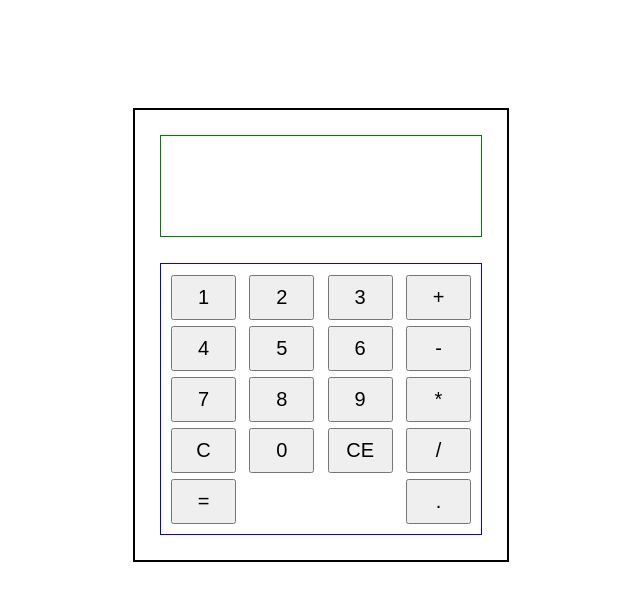
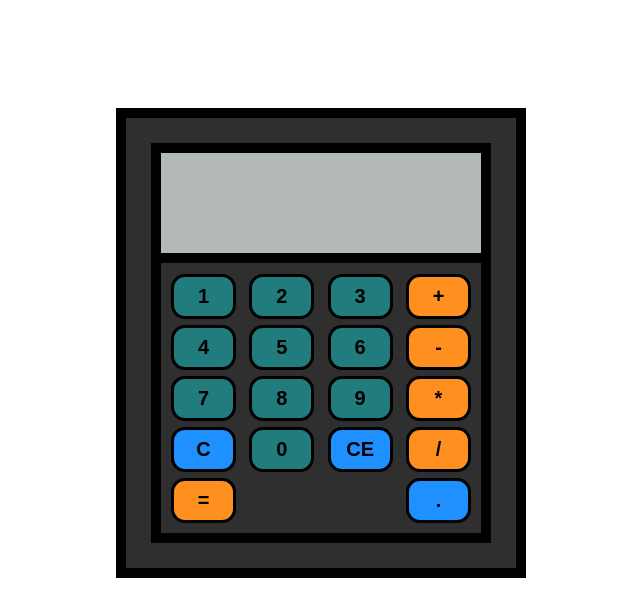
Before and after one commit to khs-kks/calculator, a plain HTML site: page index.html in a window 1280 px wide. Shown: the whole page, without its empty margins (319-959 px from the left). Drawn offline with Linux system fonts and the light colour scheme.

Commit message:
Refactor and add some style

```diff
--- a/index.html
+++ b/index.html
@@ -29,7 +29,7 @@
             <button class="number">0</button>
             <button class="clear">CE</button>
             <button class="operator">/</button>
-            <button class="operator">=</button>
+            <button class="equal">=</button>
             <button class="decimal">.</button>
 
 
--- a/script.js
+++ b/script.js
@@ -5,6 +5,7 @@ const empty_array = document.querySelector('.clear');
 const backspace = document.querySelector('.backspace');
 const decimal = document.querySelector('.decimal');
 const windowche = document.querySelector('html');
+const equal_sign = document.querySelector('.equal');
 
 const key_numbers = "1234567890.";
 const key_operators = "-+*/";
@@ -58,7 +59,7 @@ const operate = function (operator, x, y) {
 }
 
 const evaluateCalculation = function () {
-    display.textContent = operate(user_input[1],user_input[0],user_input[2]).slice(0,20);
+    display.textContent = operate(user_input[1],user_input[0],user_input[2]).slice(0,17);
     if (user_input[3] === "="){
         user_input.splice(0,user_input.length)
     } else {
@@ -77,7 +78,7 @@ const populateDisplay = function(value) {
         isLastOperator = false;
     }
 
-    if ( display.textContent.length < 20 ) {
+    if ( display.textContent.length < 17 ) {
     display.textContent += value;
     }
 }
@@ -91,6 +92,7 @@ const enterOperator = function(value) {
         user_input.push(first_number);
 
     }
+
     user_input.push(value);
     console.log(user_input)
 
@@ -112,6 +114,12 @@ operators.forEach( (operator) => {
     })
 })
 
+equal_sign.addEventListener('click', () => {
+    if (user_input.length === 2) {
+        enterOperator(equal_sign.textContent);
+    }
+})
+
 empty_array.addEventListener('click', () => {
     display.textContent = "";
     user_input.splice(0,user_input.length)
@@ -122,7 +130,7 @@ backspace.addEventListener('click', () => {
 })
 
 decimal.addEventListener('click', () => {
-    if (!display.textContent.includes('.') && display.textContent.length < 19) {
+    if (!display.textContent.includes('.') && display.textContent.length < 16) {
         display.textContent += '.';
     }
 })
@@ -136,6 +144,8 @@ windowche.addEventListener('keydown', (event) => {
     } else if (event.key === "Backspace") {
         display.textContent = display.textContent.slice(0, display.textContent.length - 1);
     } else if (event.key === "Enter" ) {
-        enterOperator("=");
+        if (user_input.length === 2) {
+            enterOperator("=");
+        }
     }
 })
--- a/style.css
+++ b/style.css
@@ -1,24 +1,31 @@
 body {
     display: flex;
     justify-content: center;
+    font-family: monospace;
 }
 
 .main-container {
     display: flex;
     flex-direction: column;
     justify-content: space-between;
-    border: 2px solid black;
+    border: 10px solid black;
     min-width: 300px;
     min-height: 400px;
     margin-top: 100px;
     padding: 25px;
+    background-color: rgba(47,47,47,1);
 }
 
 .display {
-    min-height: 100px;
-    border: 1px solid green;
+    height: 100px;
+    width: 320px;
     font-size: 30px;
     text-align: center;
+    background-color: #b2b9b7;
+    border: 10px solid black;
+    border-bottom: 5px solid black;
+    font-weight: bolder;
+
 }
 
 
@@ -28,7 +35,8 @@ body {
     justify-content: space-between;
     align-content: space-around;
     min-height: 250px;
-    border: 1px solid blue;
+    border: 10px solid black;
+    border-top: 5px solid black;
     max-width: 300px;
     gap: 5px 5px;
     padding: 10px;
@@ -39,4 +47,22 @@ button {
     min-width: 65px;
     min-height: 45px;
     font-size: 20px;
+    font-weight: bolder;
+    border: solid black;
+    border-radius: 14px;
 }
+
+.number {
+    background-color: #217c7e;
+}
+
+.operator,
+.equal {
+    background-color: #FF8F1F;
+}
+
+.backspace,
+.decimal,
+.clear {
+    background-color: dodgerblue;
+}
```
